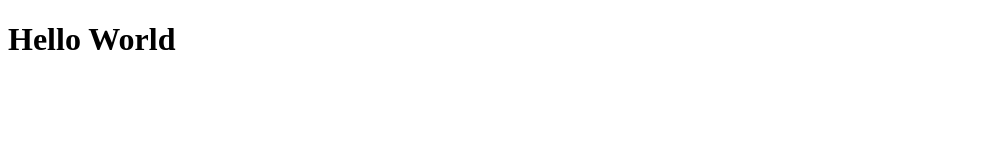
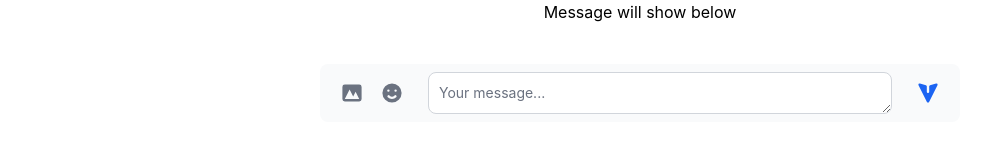
Before and after one commit to developerujjal/realtime-chat-socketio, a website: page index.html in a window 1280 px wide. Shown: the whole page, without its empty margins (0-993 px from the left). Drawn offline with nearby package versions, Linux system fonts and the light colour scheme; no server answers.

Commit message:
add basic chat desing and real time message show

```diff
--- a/index.html
+++ b/index.html
@@ -1,11 +1,113 @@
 <!DOCTYPE html>
 <html lang="en">
-<head>
-    <meta charset="UTF-8">
-    <meta name="viewport" content="width=device-width, initial-scale=1.0">
+  <head>
+    <meta charset="UTF-8" />
+    <meta name="viewport" content="width=device-width, initial-scale=1.0" />
     <title>Realtime chat socketio</title>
-</head>
-<body>
-    <h1>Hello World</h1>
-</body>
+    <script src="https://cdn.jsdelivr.net/npm/@tailwindcss/browser@4"></script>
+  </head>
+  <body>
+    <!-- component -->
+    <link
+      rel="stylesheet"
+      href="https://unpkg.com/flowbite@1.4.4/dist/flowbite.min.css"
+    />
+
+    <div class="flex flex-col flex-between h-screen">
+      <div class="max-w-2xl mx-auto">
+        <p>Message will show below</p>
+        <ul id="message"></ul>
+      </div>
+
+      <!-- This is an example component -->
+      <div class="w-[50%] mx-auto mt-10">
+        <div>
+          <label for="chat" class="sr-only">Your message</label>
+          <div
+            class="flex items-center py-2 px-3 bg-gray-50 rounded-lg dark:bg-gray-700"
+          >
+            <button
+              type="button"
+              class="inline-flex justify-center p-2 text-gray-500 rounded-lg cursor-pointer hover:text-gray-900 hover:bg-gray-100 dark:text-gray-400 dark:hover:text-white dark:hover:bg-gray-600"
+            >
+              <svg
+                class="w-6 h-6"
+                fill="currentColor"
+                viewBox="0 0 20 20"
+                xmlns="http://www.w3.org/2000/svg"
+              >
+                <path
+                  fill-rule="evenodd"
+                  d="M4 3a2 2 0 00-2 2v10a2 2 0 002 2h12a2 2 0 002-2V5a2 2 0 00-2-2H4zm12 12H4l4-8 3 6 2-4 3 6z"
+                  clip-rule="evenodd"
+                ></path>
+              </svg>
+            </button>
+            <button
+              type="button"
+              class="p-2 text-gray-500 rounded-lg cursor-pointer hover:text-gray-900 hover:bg-gray-100 dark:text-gray-400 dark:hover:text-white dark:hover:bg-gray-600"
+            >
+              <svg
+                class="w-6 h-6"
+                fill="currentColor"
+                viewBox="0 0 20 20"
+                xmlns="http://www.w3.org/2000/svg"
+              >
+                <path
+                  fill-rule="evenodd"
+                  d="M10 18a8 8 0 100-16 8 8 0 000 16zM7 9a1 1 0 100-2 1 1 0 000 2zm7-1a1 1 0 11-2 0 1 1 0 012 0zm-.464 5.535a1 1 0 10-1.415-1.414 3 3 0 01-4.242 0 1 1 0 00-1.415 1.414 5 5 0 007.072 0z"
+                  clip-rule="evenodd"
+                ></path>
+              </svg>
+            </button>
+            <textarea
+              id="chat"
+              name="message"
+              rows="1"
+              class="block mx-4 p-2.5 w-full text-sm text-gray-900 bg-white rounded-lg border border-gray-300 focus:ring-blue-500 focus:border-blue-500 dark:bg-gray-800 dark:border-gray-600 dark:placeholder-gray-400 dark:text-white dark:focus:ring-blue-500 dark:focus:border-blue-500"
+              placeholder="Your message..."
+            ></textarea>
+            <button
+            onclick={handleMessage()}
+              class="inline-flex justify-center p-2 text-blue-600 rounded-full cursor-pointer hover:bg-blue-100 dark:text-blue-500 dark:hover:bg-gray-600"
+            >
+              <svg
+                class="w-6 h-6 rotate-90"
+                fill="currentColor"
+                viewBox="0 0 20 20"
+                xmlns="http://www.w3.org/2000/svg"
+              >
+                <path
+                  d="M10.894 2.553a1 1 0 00-1.788 0l-7 14a1 1 0 001.169 1.409l5-1.429A1 1 0 009 15.571V11a1 1 0 112 0v4.571a1 1 0 00.725.962l5 1.428a1 1 0 001.17-1.408l-7-14z"
+                ></path>
+              </svg>
+            </button>
+          </div>
+        </div>
+
+        <!-- <script src="https://unpkg.com/flowbite@1.4.0/dist/flowbite.js"></script> -->
+      </div>
+    </div>
+    <script src="socket.io/socket.io.js"></script>
+    <script>
+      const socket = io();
+
+      const handleMessage = () => {
+        let getMessage = document.getElementById('chat').value;
+        socket.emit('chat-message', getMessage);
+        document.getElementById('chat').value = "";
+      }
+
+
+      socket.on('message-transfer', (data) => {
+        let li = document.createElement('li');
+        li.innerText = data;
+        console.log(li)
+
+        let getElement = document.getElementById('message');
+        getElement.appendChild(li);
+      })
+
+    </script>
+  </body>
 </html>
```
Also changed, not shown: index.js (+9 -0 lines).
